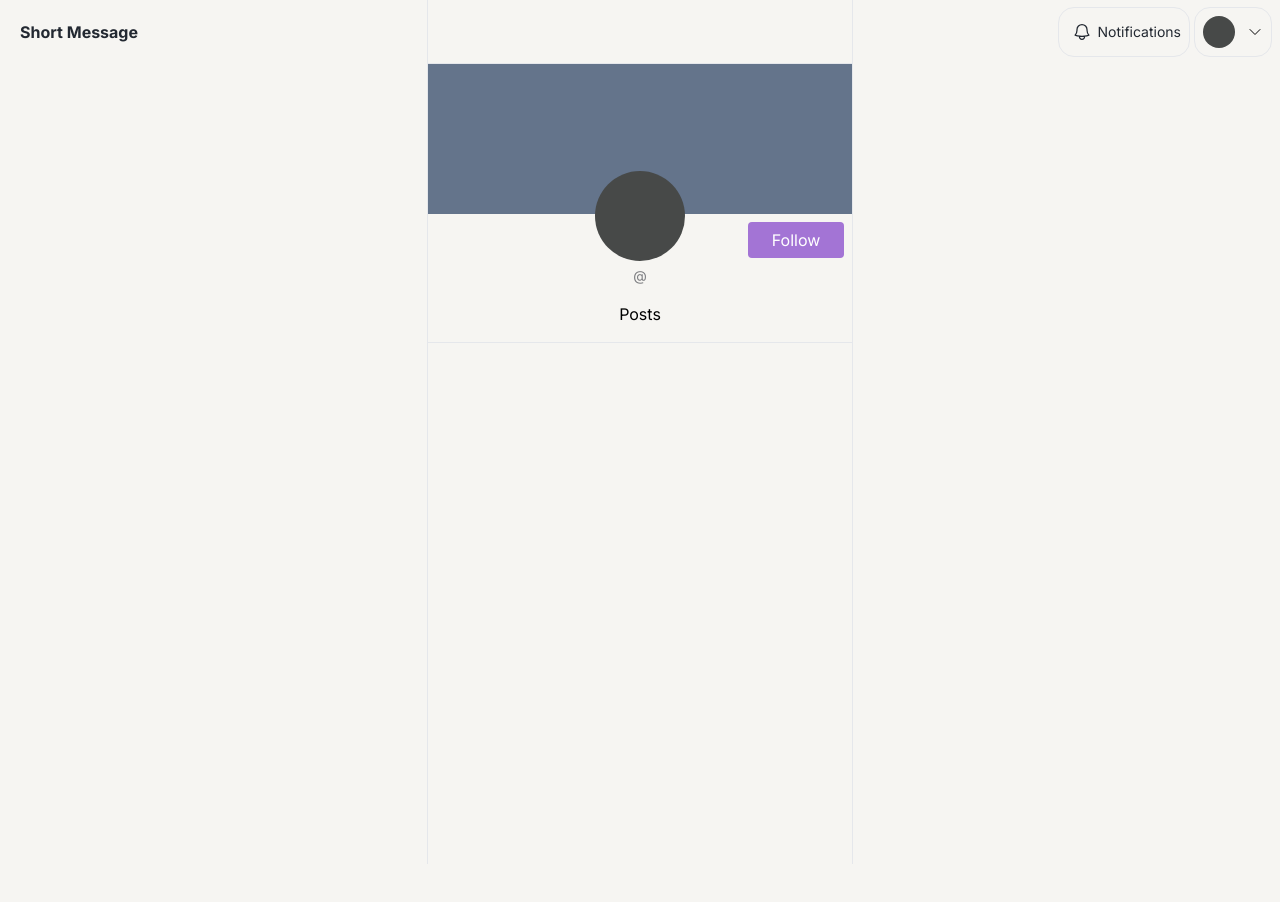
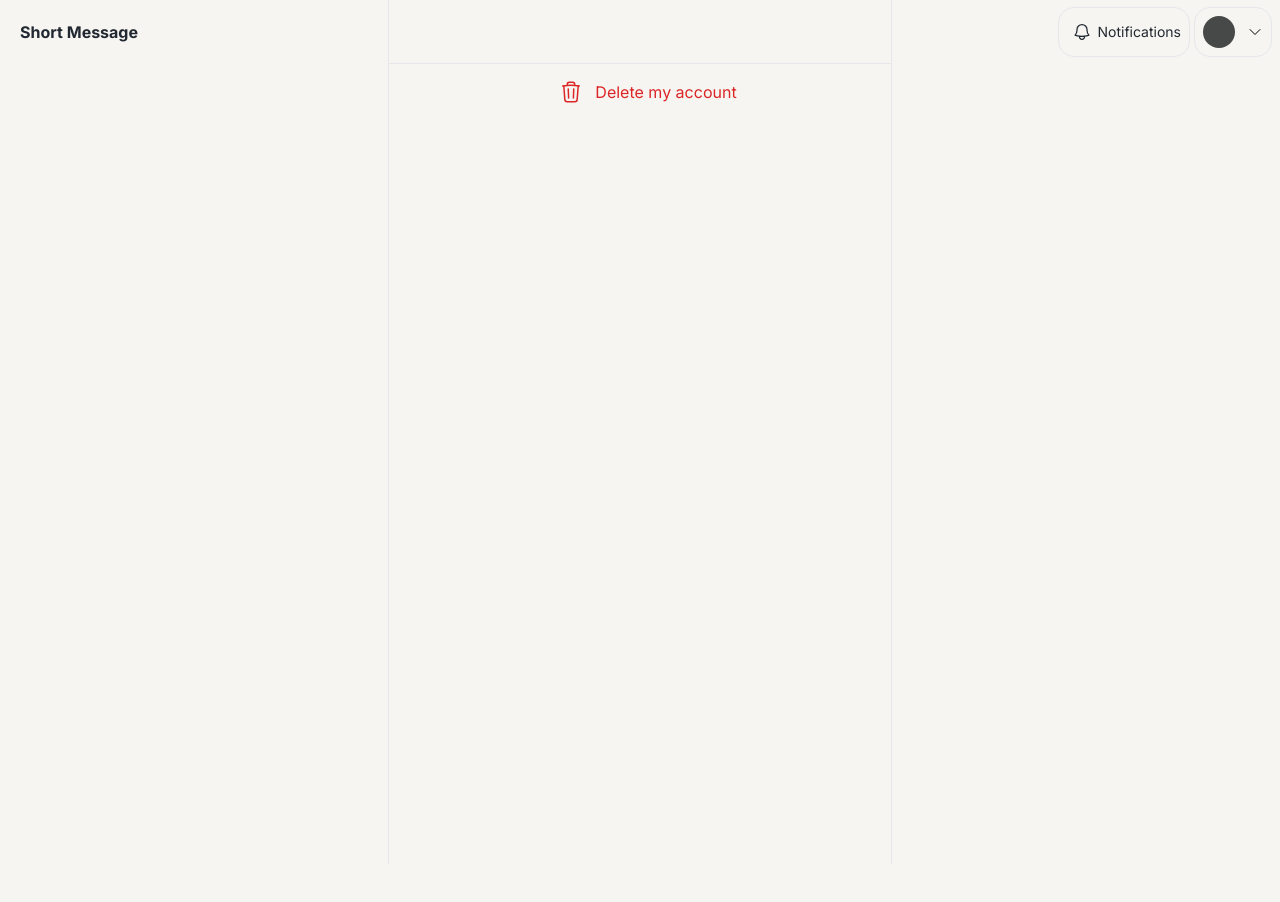
Before and after one commit to UnknownMemory/short-message, a Next.js app: page /settings in a window 1280 px wide. Shown: the top 902 px of the page. Built offline with nearby package versions, Linux system fonts and the light colour scheme; no server answers; the database is empty.

Commit message:
add settings page

```diff
--- a/src/app/(app)/page.tsx
+++ b/src/app/(app)/page.tsx
@@ -32,19 +32,19 @@ export default function Home() {
     })
 
 
-    useEffect(() => {
-        const eventSrc = new EventSource(`${process.env.NEXT_PUBLIC_HOST}/api/post/timeline/update`, {withCredentials: true})
+    // useEffect(() => {
+    //     const eventSrc = new EventSource(`${process.env.NEXT_PUBLIC_HOST}/api/post/timeline/update`, {withCredentials: true})
 
-        eventSrc.onmessage = (event) => {
-            if(event.data){
-                console.log(event.data)
-            }
-        }
+    //     eventSrc.onmessage = (event) => {
+    //         if(event.data){
+    //             console.log(event.data)
+    //         }
+    //     }
 
-        return () => {
-            eventSrc.close();
-          };
-    }, [])
+    //     return () => {
+    //         eventSrc.close();
+    //       };
+    // }, [])
 
     return (
         <>
--- /dev/null
+++ b/src/app/(app)/settings/page.tsx
@@ -0,0 +1,35 @@
+"use client"
+
+import { FormInput } from "@/components/FormInput";
+import { getCurrentUser } from "@/utils/service";
+import { TrashIcon } from "@heroicons/react/24/outline";
+import { useQuery, useQueryClient } from "@tanstack/react-query";
+import Link from "next/link";
+
+
+
+
+export default function Settings() {
+    const qClient = useQueryClient()
+
+    const {data: me} = useQuery({
+        queryKey: ['me'],
+        queryFn: () => getCurrentUser(),
+        initialData: () => {
+            return qClient.getQueryData(['me'])
+        },
+        staleTime: Infinity,
+    })
+
+    return (
+        <div id="settings" className="min-h-full border-x-[1px]">
+            <div className="pl-2 mt-2 flex justify-center">
+                <div className="flex items-center text-red-600">
+                    <div className="rounded-full"><TrashIcon className="size-6 m-2"></TrashIcon></div>
+                    <span className="pl-1">Delete my account</span>
+                </div>
+            </div>
+
+        </div>
+    );
+}
--- a/src/app/globals.css
+++ b/src/app/globals.css
@@ -26,13 +26,12 @@ body {
     rgb(var(--background-start-rgb));
 }
 
-
 @layer base {
   html {
     @apply bg-sm-white;
   }
 
-  [contenteditable=true]:empty::before {
+  [contenteditable="true"]:empty::before {
     content: attr(data-placeholder);
     display: block;
     color: theme(colors.sm-dark-gray);
@@ -55,17 +54,18 @@ body {
   }
 
   .sm-grid {
-    grid-template-columns: 1fr 1fr 1fr;
+    grid-template-columns: 1fr 1.3fr 1fr;
   }
 
-  #feed, #profile {
+  #feed,
+  #profile,
+  #settings {
     grid-column: 2 / 3;
   }
 
   .word-break-words {
     word-break: break-word;
   }
-
 }
 
 @layer components {
@@ -102,7 +102,6 @@ body {
   }
 }
 
-
 @layer utilities {
   .text-balance {
     text-wrap: balance;
--- a/src/components/FormInput/index.tsx
+++ b/src/components/FormInput/index.tsx
@@ -1,14 +1,15 @@
 interface Props {
     name: string,
+    value?: string,
     type: string,
     error: string[] | null
 }
 
-export const FormInput = ({name, type, error}: Props) => {
+export const FormInput = ({name, value, type, error}: Props) => {
     return (
         <div className="w-full">
             {error ? <p className="md:text-sm text-red-600">{error}</p> : ''}
-            <input className="input-light mb-2 md:mb-4 p-2 w-full rounded" type={type} name={name} placeholder={name}/>
+            <input className="input-light mb-2 md:mb-4 p-2 w-full rounded" type={type} name={name} placeholder={name} value={value}/>
         </div>
     )
 }
```
